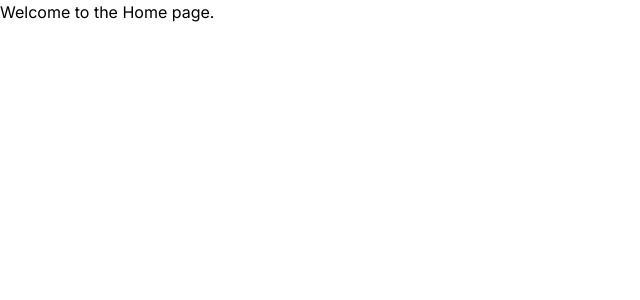
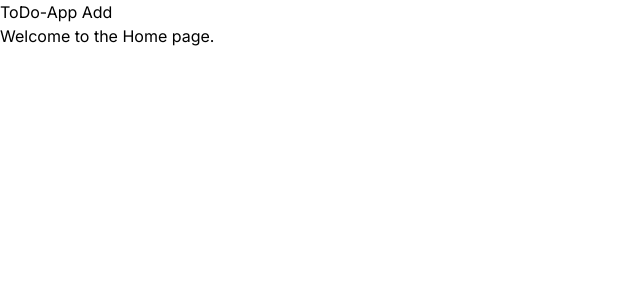
Before and after one commit to CoolShivas/003--Next_ToDo_Project, a Next.js app in the folder next_todo_app/: page / in a window 1280 px wide. Shown: the top 300 px of the page, without its empty margins (0-640 px from the left). Built offline with nearby package versions, Linux system fonts and the light colour scheme.

Commit message:
Formation of components folder and Navbar that contains the links. And added the Navbar in Layout for rendering.

```diff
--- a/next_todo_app/app/layout.js
+++ b/next_todo_app/app/layout.js
@@ -1,3 +1,4 @@
+import Navbar from "@/components/Navbar";
 import { Inter } from "next/font/google";
 import "./globals.css";
 
@@ -11,7 +12,10 @@ export const metadata = {
 export default function RootLayout({ children }) {
   return (
     <html lang="en">
-      <body className={inter.className}>{children}</body>
+      <body className={inter.className}>
+        <Navbar></Navbar>
+        {children}
+      </body>
     </html>
   );
 }
--- /dev/null
+++ b/next_todo_app/components/Navbar.jsx
@@ -0,0 +1,12 @@
+import Link from "next/link";
+
+const Navbar = () => {
+  return (
+    <>
+      <Link href={"/"}> ToDo-App </Link>
+      <Link href={"/addToDo"}> Add </Link>
+    </>
+  );
+};
+
+export default Navbar;
```
